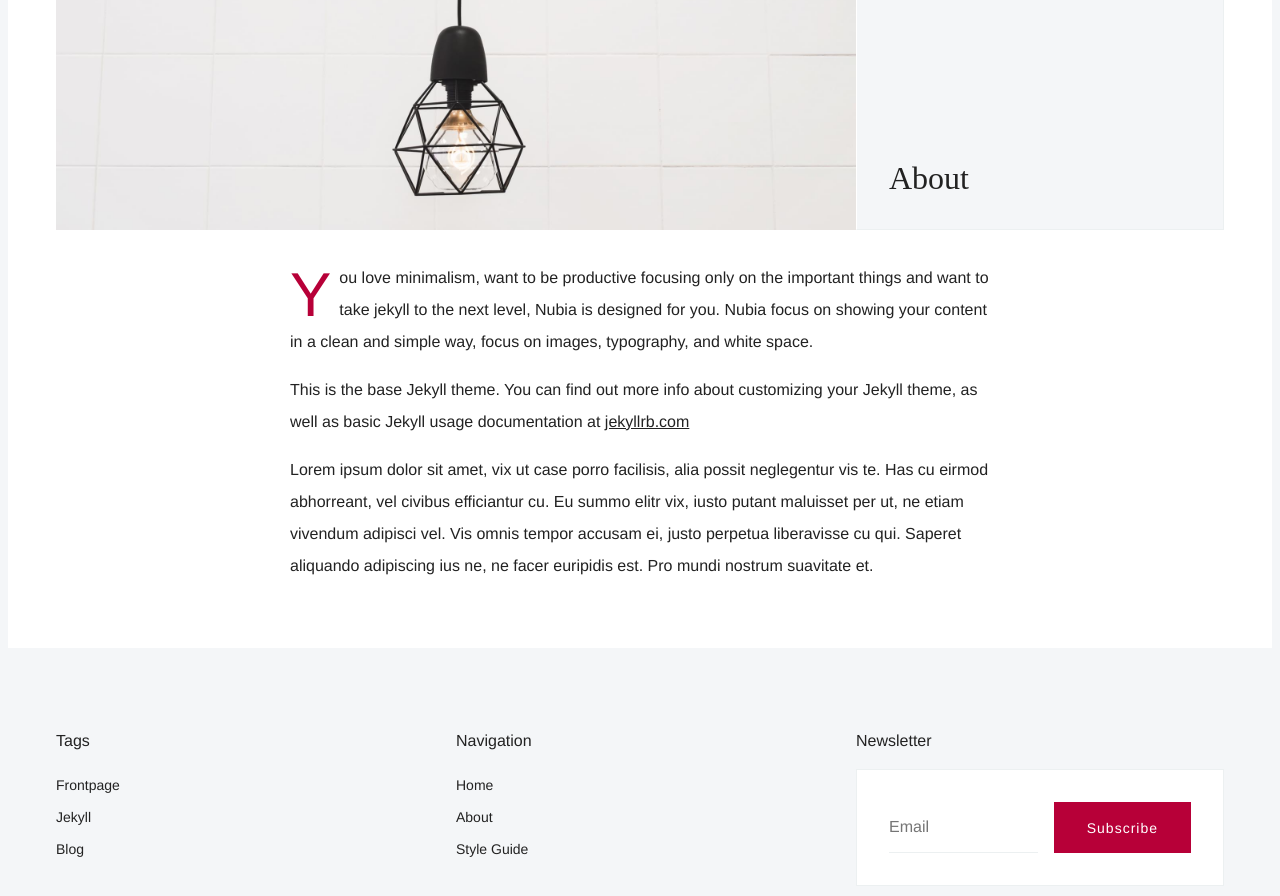
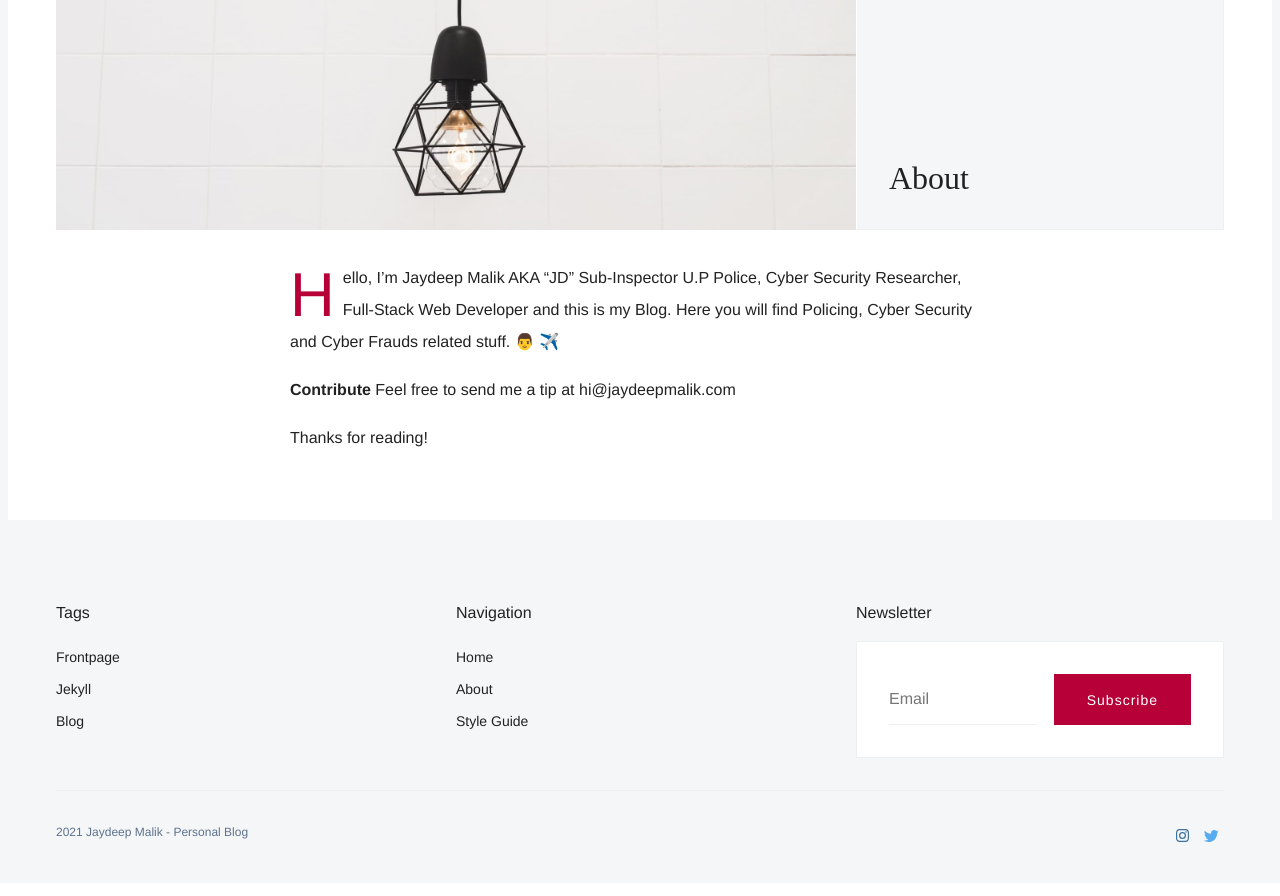
Before and after one commit to jaydeepmalik/jaydeepmalik.com, a Jekyll site: the page built from _pages/about.md, in a window 1280 px wide and 900 px high, scrolled down 484 px. Shown: the top 896 px of the window. Built offline with Jekyll 4.4.1, drawn with Linux system fonts in a browser that asks for light colours; some web fonts are replaced.

Commit message:
Update about.md

```diff
--- a/_pages/about.md
+++ b/_pages/about.md
@@ -4,8 +4,9 @@
 image: '/images/pages/1.jpg'
 ---
 
-You love minimalism, want to be productive focusing only on the important things and want to take jekyll to the next level, Nubia is designed for you. Nubia focus on showing your content in a clean and simple way, focus on images, typography, and white space.
+Hello, I’m Jaydeep Malik AKA "JD" Sub-Inspector U.P Police, Cyber Security Researcher, Full-Stack Web Developer and this is my Blog. Here you will find Policing, Cyber Security and Cyber Frauds related stuff. 👨 ✈️
 
-This is the base Jekyll theme. You can find out more info about customizing your Jekyll theme, as well as basic Jekyll usage documentation at [jekyllrb.com](http://jekyllrb.com/)
+**Contribute**
+Feel free to send me a tip at hi@jaydeepmalik.com
 
-Lorem ipsum dolor sit amet, vix ut case porro facilisis, alia possit neglegentur vis te. Has cu eirmod abhorreant, vel civibus efficiantur cu. Eu summo elitr vix, iusto putant maluisset per ut, ne etiam vivendum adipisci vel. Vis omnis tempor accusam ei, justo perpetua liberavisse cu qui. Saperet aliquando adipiscing ius ne, ne facer euripidis est. Pro mundi nostrum suavitate et.
+Thanks for reading!
```
